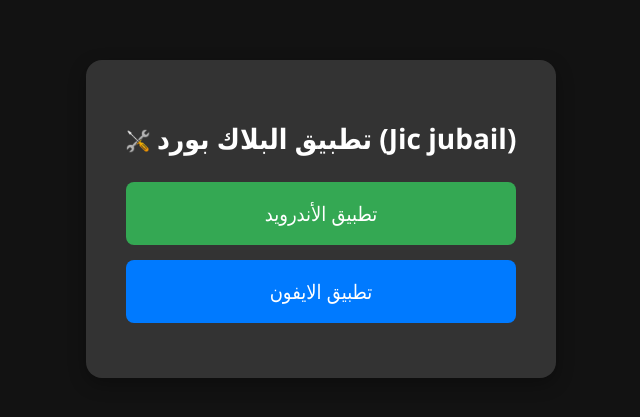
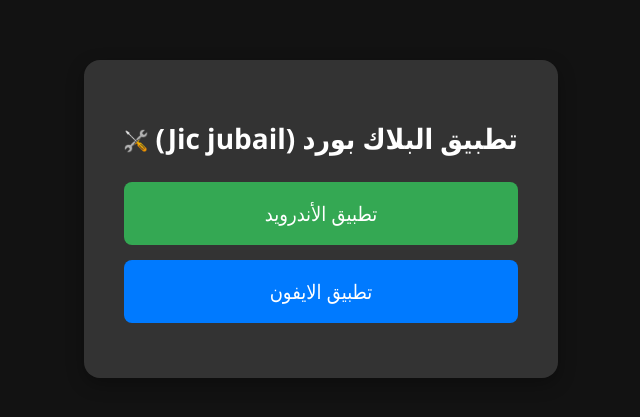
Before and after one commit to HxH-3mk/YST, a plain HTML site: page TaPi/BbAI.html in a window 1280 px wide. Shown: the part 181-598 px from the top of the page, without its empty margins (319-959 px from the left). Drawn offline with Linux system fonts and the light colour scheme.

Commit message:
Update BbAI.html

```diff
--- a/TaPi/BbAI.html
+++ b/TaPi/BbAI.html
@@ -76,7 +76,7 @@
 <div class="container">
     <h1>
         <img src="5109515.png" alt="Icon" style="width: 24px; height: 24px; vertical-align: middle;">
-        تطبيق البلاك بورد (Jic jubail)
+        (Jic jubail) تطبيق البلاك بورد
     </h1>
     <a href="https://play.google.com/store/apps/details?id=com.blackboard.android.bbstudent&pcampaignid=web_share" class="button android" target="_blank">تطبيق الأندرويد</a>
     <a href="https://apps.apple.com/app/id950424861" class="button ios" target="_blank">تطبيق الايفون</a>
```
